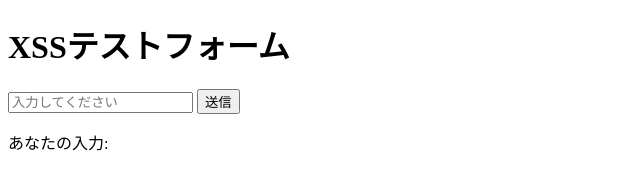
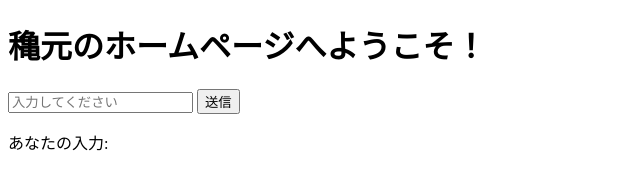
Before and after one commit to Akimoto901/Test, a plain HTML site: page index.html in a window 1280 px wide. Shown: the whole page, without its empty margins (0-640 px from the left). Drawn offline with Linux system fonts and the light colour scheme.

Commit message:
Update index.html

```diff
--- a/index.html
+++ b/index.html
@@ -3,10 +3,10 @@
 <html lang="ja">
 <head>
 <meta charset="UTF-8">
-<title>X穐元のホームページ</title>
+<title>穐元のホームページ</title>
 </head>
 <body>
-<h1>XSSテストフォーム</h1>
+<h1>穐元のホームページへようこそ！</h1>
 <form method="GET" action="">
 <input type="text" name="input" placeholder="入力してください">
 <input type="submit" value="送信">
```
